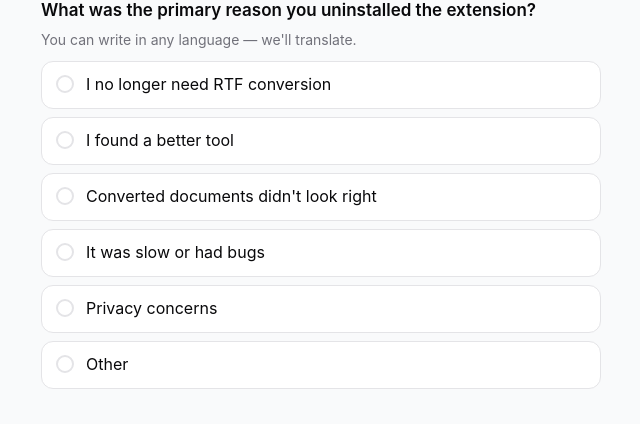
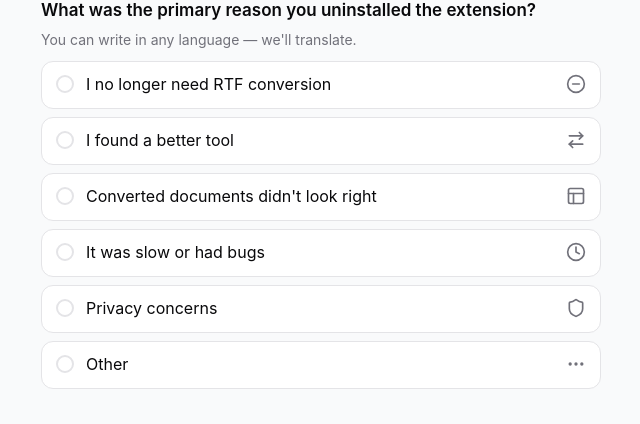
Before and after one commit to OlyoshaOlyosha/RTF-to-PDF-welcome, a plain HTML site: page uninstall.html in a window 1280 px wide. Shown: the part 217-641 px from the top of the page, without its empty margins (319-959 px from the left). Drawn offline with Linux system fonts and the light colour scheme.

Commit message:
feat: per-reason icons on the uninstall survey cards

```diff
--- a/uninstall.html
+++ b/uninstall.html
@@ -144,7 +144,18 @@
       border: 2px solid var(--border);
       transition: border-color 0.15s ease, background 0.15s ease;
     }
-    .choice .label { flex: 1; }
+    .choice .label { flex: 1; order: 2; }
+    /* Per-reason icon on the right edge of the card */
+    .choice .choice-icon {
+      order: 3;
+      flex-shrink: 0;
+      display: inline-flex;
+      align-items: center;
+      margin-top: 2px;
+      color: var(--muted-foreground);
+      transition: color 0.15s ease;
+    }
+    .choice:has(input:checked) .choice-icon { color: var(--primary); }
     .choice:has(input:checked) {
       border-color: var(--primary);
       background: var(--primary-soft);
@@ -394,32 +405,38 @@
             <input type="radio" name="reason" value="I no longer need RTF conversion" required>
             <span class="dot" aria-hidden="true"></span>
             <span class="label">I no longer need RTF conversion</span>
-          </label>
+
+            <span class="choice-icon" aria-hidden="true"><svg width="20" height="20" viewBox="0 0 24 24" fill="none" stroke="currentColor" stroke-width="2" stroke-linecap="round" stroke-linejoin="round"><circle cx="12" cy="12" r="10"/><path d="M8 12h8"/></svg></span></label>
           <label class="choice">
             <input type="radio" name="reason" value="I found a better tool">
             <span class="dot" aria-hidden="true"></span>
             <span class="label">I found a better tool</span>
-          </label>
+
+            <span class="choice-icon" aria-hidden="true"><svg width="20" height="20" viewBox="0 0 24 24" fill="none" stroke="currentColor" stroke-width="2" stroke-linecap="round" stroke-linejoin="round"><path d="m16 3 4 4-4 4"/><path d="M20 7H4"/><path d="m8 21-4-4 4-4"/><path d="M4 17h16"/></svg></span></label>
           <label class="choice">
             <input type="radio" name="reason" value="Converted documents didn't look right">
             <span class="dot" aria-hidden="true"></span>
             <span class="label">Converted documents didn't look right</span>
-          </label>
+
+            <span class="choice-icon" aria-hidden="true"><svg width="20" height="20" viewBox="0 0 24 24" fill="none" stroke="currentColor" stroke-width="2" stroke-linecap="round" stroke-linejoin="round"><rect x="3" y="3" width="18" height="18" rx="2"/><path d="M3 9h18"/><path d="M9 21V9"/></svg></span></label>
           <label class="choice">
             <input type="radio" name="reason" value="It was slow or had bugs">
             <span class="dot" aria-hidden="true"></span>
             <span class="label">It was slow or had bugs</span>
-          </label>
+
+            <span class="choice-icon" aria-hidden="true"><svg width="20" height="20" viewBox="0 0 24 24" fill="none" stroke="currentColor" stroke-width="2" stroke-linecap="round" stroke-linejoin="round"><circle cx="12" cy="12" r="10"/><path d="M12 6v6l4 2"/></svg></span></label>
           <label class="choice">
             <input type="radio" name="reason" value="Privacy concerns">
             <span class="dot" aria-hidden="true"></span>
             <span class="label">Privacy concerns</span>
-          </label>
+
+            <span class="choice-icon" aria-hidden="true"><svg width="20" height="20" viewBox="0 0 24 24" fill="none" stroke="currentColor" stroke-width="2" stroke-linecap="round" stroke-linejoin="round"><path d="M20 13c0 5-3.5 7.5-7.66 8.95a1 1 0 0 1-.67-.01C7.5 20.5 4 18 4 13V6a1 1 0 0 1 1-1c2 0 4.5-1.2 6.24-2.72a1 1 0 0 1 1.52 0C14.5 3.8 17 5 19 5a1 1 0 0 1 1 1z"/></svg></span></label>
           <label class="choice">
             <input type="radio" name="reason" value="Other" data-other>
             <span class="dot" aria-hidden="true"></span>
             <span class="label">Other</span>
-          </label>
+
+            <span class="choice-icon" aria-hidden="true"><svg width="20" height="20" viewBox="0 0 24 24" fill="none" stroke="currentColor" stroke-width="2" stroke-linecap="round" stroke-linejoin="round"><circle cx="12" cy="12" r="1"/><circle cx="19" cy="12" r="1"/><circle cx="5" cy="12" r="1"/></svg></span></label>
           <div class="other-input" id="other-wrap">
             <input type="text" id="other-text" maxlength="300" placeholder="Tell us briefly" aria-label="Other — tell us briefly">
           </div>
```
